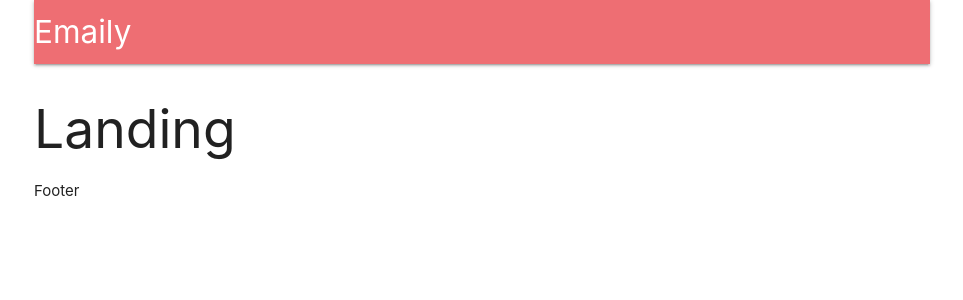
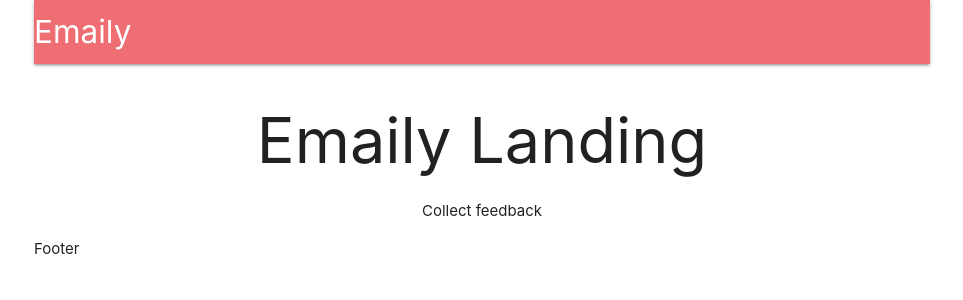
Before and after one commit to v3nt/react-fedback-app, a React (Create React App) app in the folder client/: page / in a window 1280 px wide. Shown: the top 300 px of the page, without its empty margins (158-1121 px from the left). Built offline with nearby package versions, Linux system fonts and the light colour scheme; no server answers.

Commit message:
laning com added

```diff
--- a/client/src/components/App.js
+++ b/client/src/components/App.js
@@ -5,6 +5,7 @@
 /// Comps
 import Header from "./Header";
 import Footer from "./Footer";
+import Landing from "./Landing";
 
 // styles
 import "materialize-css/dist/css/materialize.min.css";
@@ -13,7 +14,6 @@
 const Dashboard = () => <h2>Dash</h2>;
 const SurveyNew = () => <h2>Survey new</h2>;
 const SurveyList = () => <h2>Survey List</h2>;
-const Landing = () => <h2>Landing</h2>;
 
 // converted from functiuonal Comp to class Comp
 class App extends React.Component {
--- /dev/null
+++ b/client/src/components/Landing.js
@@ -0,0 +1,12 @@
+import React from "react";
+
+const Landing = () => {
+  return (
+    <div style={{ textAlign: "center" }}>
+      <h1>Emaily Landing</h1>
+      <p>Collect feedback</p>
+    </div>
+  );
+};
+
+export default Landing;
```
